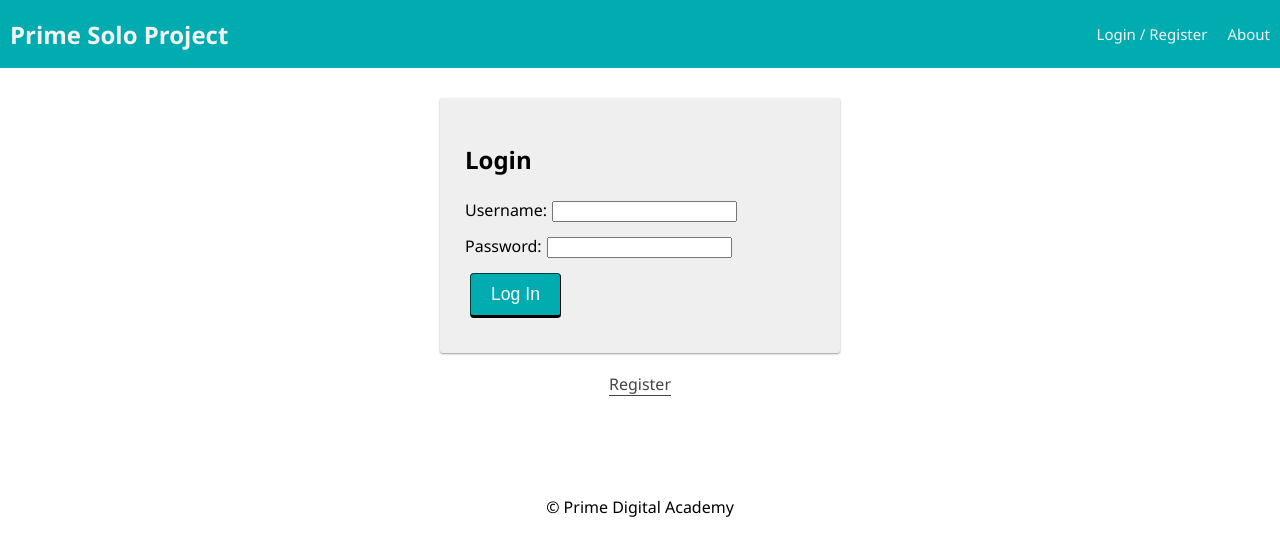
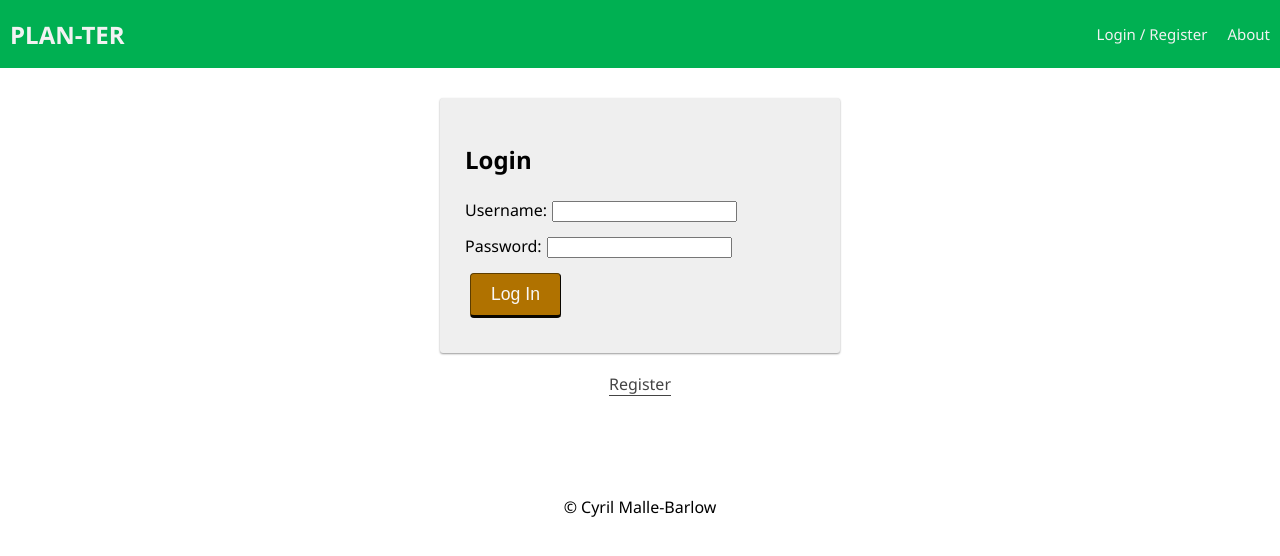
Before and after one commit to cyrilmb/Plan-ter, a React (Create React App) app: page /#/user in a window 1280 px wide. Shown: the top 556 px of the page. Built offline with nearby package versions, Linux system fonts and the light colour scheme; no server answers.

Commit message:
cosmetic changes to make the app feel like mine and not the template

```diff
--- a/src/components/App/App.css
+++ b/src/components/App/App.css
@@ -29,10 +29,10 @@ Button
 .btn {
   display: inline-block;
   padding: 10px 20px;
-  border-color: #014041;
+  border-color: #5d3d00;
   border-width: 1px 1px 3px;
   border-radius: 4px;
-  background-color: #00acb0;
+  background-color: #b07200;
   color: #f8f8f8;
   font-size: 1.1rem;
   outline: 0;
@@ -55,7 +55,7 @@ Button
 }
 
 .btn:hover {
-  background-color: #008183;
+  background-color: #865801;
   text-decoration: none;
 }
 
@@ -72,8 +72,8 @@ Button
 
 .btn_asLink:hover {
   background-color: transparent;
-  border-color: #008183;
-  color: #008183;
+  border-color: #b07200;
+  color: #b07200;
 }
 
 /* --------------------------------------------------------------------------------
--- a/src/components/Footer/Footer.jsx
+++ b/src/components/Footer/Footer.jsx
@@ -7,7 +7,7 @@ import './Footer.css';
 // or even care what the redux state is, so it doesn't need 'connect()'
 
 function Footer() {
-  return <footer>&copy; Prime Digital Academy</footer>;
+  return <footer>&copy; Cyril Malle-Barlow</footer>;
 }
 
 export default Footer;
--- a/src/components/Nav/Nav.css
+++ b/src/components/Nav/Nav.css
@@ -5,7 +5,7 @@
   align-items: center;
 
   margin: 0 0 30px;
-  background-color: #00acb0;
+  background-color: #00b052;
   overflow: hidden;
 }
 
@@ -24,7 +24,7 @@
 .navLink {
   display: inline-block;
   color: #f2f2f2;
-  background-color: #00acb0;
+  background-color: #00b052;
   text-align: center;
   padding: 24px 10px;
   text-decoration: none;
@@ -38,5 +38,5 @@
 }
 
 .navLink:hover {
-  background-color: #008183;
+  background-color: #007436;
 }
--- a/src/components/Nav/Nav.jsx
+++ b/src/components/Nav/Nav.jsx
@@ -10,7 +10,7 @@ function Nav() {
   return (
     <div className="nav">
       <Link to="/home">
-        <h2 className="nav-title">Prime Solo Project</h2>
+        <h2 className="nav-title">PLAN-TER</h2>
       </Link>
       <div>
         {/* If no user is logged in, show these links */}
```
